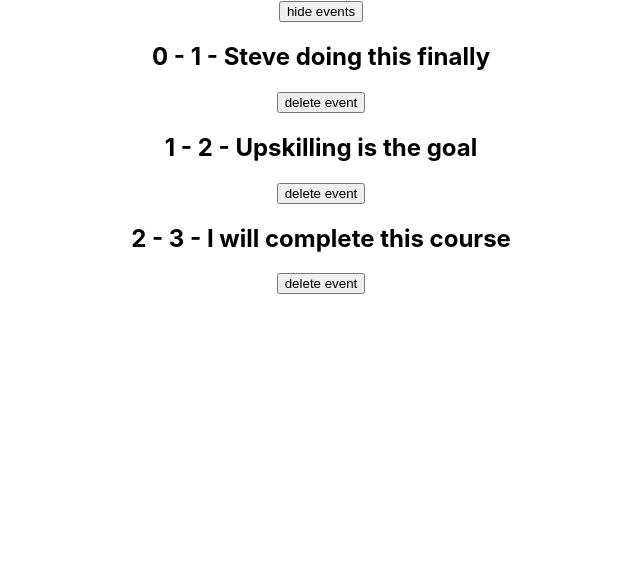
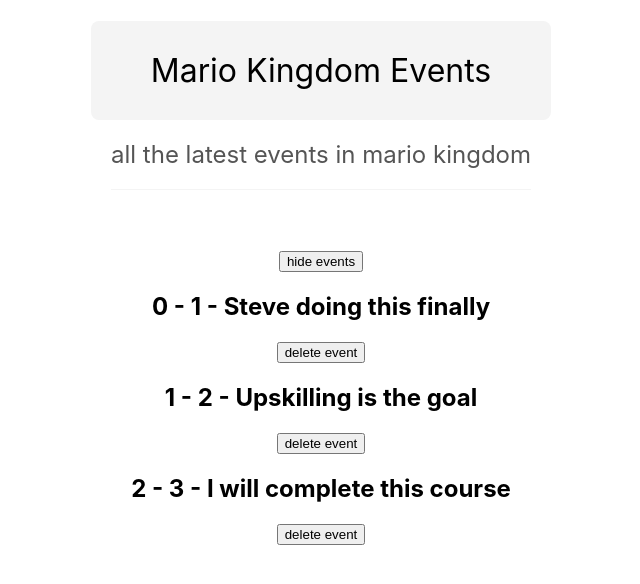
Before and after one commit to sinetemba/first-react-app, a React (Create React App) app: page / in a window 1280 px wide. Shown: the top 584 px of the page, without its empty margins (319-959 px from the left). Built offline with nearby package versions, Linux system fonts and the light colour scheme.

Commit message:
commit before introducing props

```diff
--- a/src/App.js
+++ b/src/App.js
@@ -1,10 +1,9 @@
 import { useState } from 'react';
 import './App.css';
+import Title from './components/Title';
 
 function App() {
-  //1. hooks must always be called at the top level of the component
-  //2. must be using within a scope of the react component
-  const [showEvents, setShowEvents] = useState(true) //boolean state
+  const [showEvents, setShowEvents] = useState(true)
   const [events, setEvents] = useState([
     {title:"Steve doing this finally", id: 1},
     {title:"Upskilling is the goal", id: 2},
@@ -23,6 +22,7 @@
 
   return(
     <div className='App'>
+       <Title/>
 
       {showEvents && (
       <div>
--- /dev/null
+++ b/src/components/Title.js
@@ -0,0 +1,9 @@
+export default  function Title() {
+    return(
+        <div>
+          <h1 className="title">Mario Kingdom Events</h1>
+          <br/>
+          <h2 className="subtitle">all the latest events in mario kingdom</h2>
+        </div>
+    )
+}
--- a/src/index.css
+++ b/src/index.css
@@ -11,3 +11,21 @@
   font-family: source-code-pro, Menlo, Monaco, Consolas, 'Courier New',
     monospace;
 }
+
+.title {
+  display: inline-block;
+  padding: 30px 60px;
+  background: #f4f4f4;
+  border-radius: 8px;
+  font-weight: normal;
+  margin-bottom: 10px;
+}
+.subtitle {
+  display: inline-block;
+  color: #555;
+  font-weight: normal;
+  padding-bottom: 20px;
+  border-bottom: 1px solid #f4f4f4;
+  margin-top: 10px;
+  margin-bottom: 60px;
+}
```
Also changed, not shown: Reame.txt (added).
